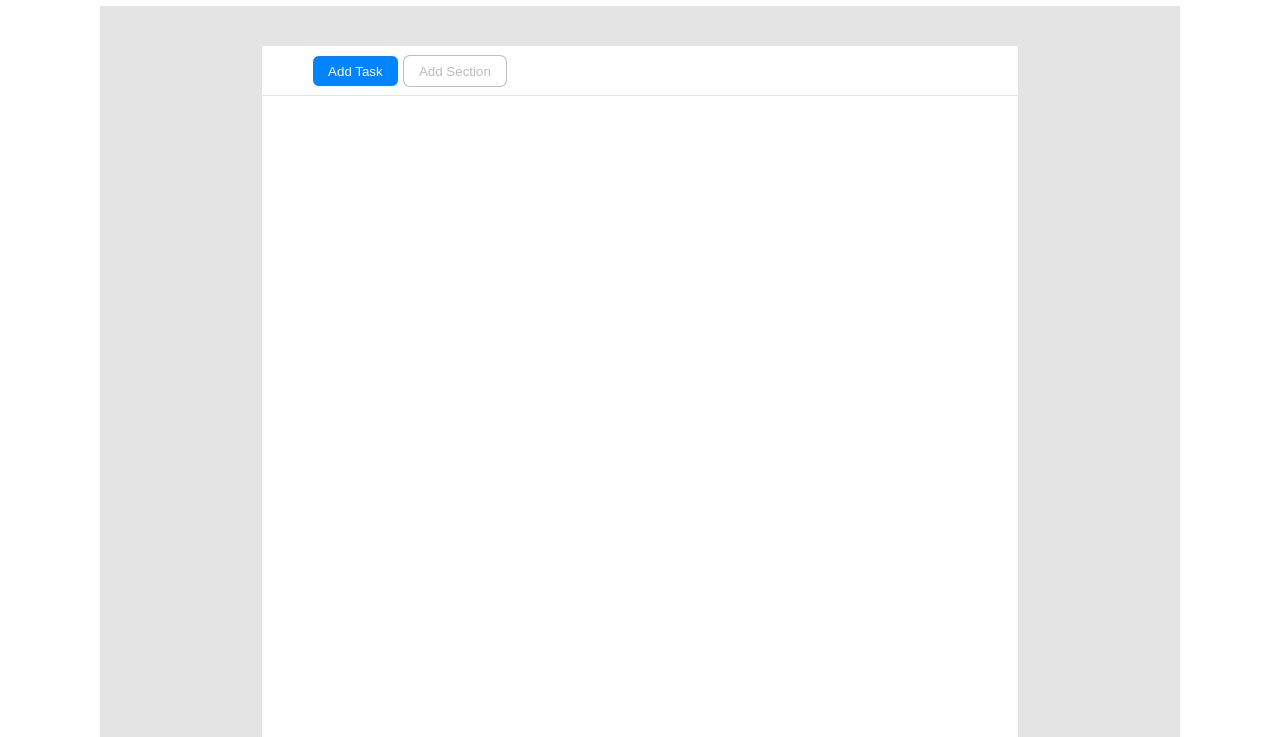
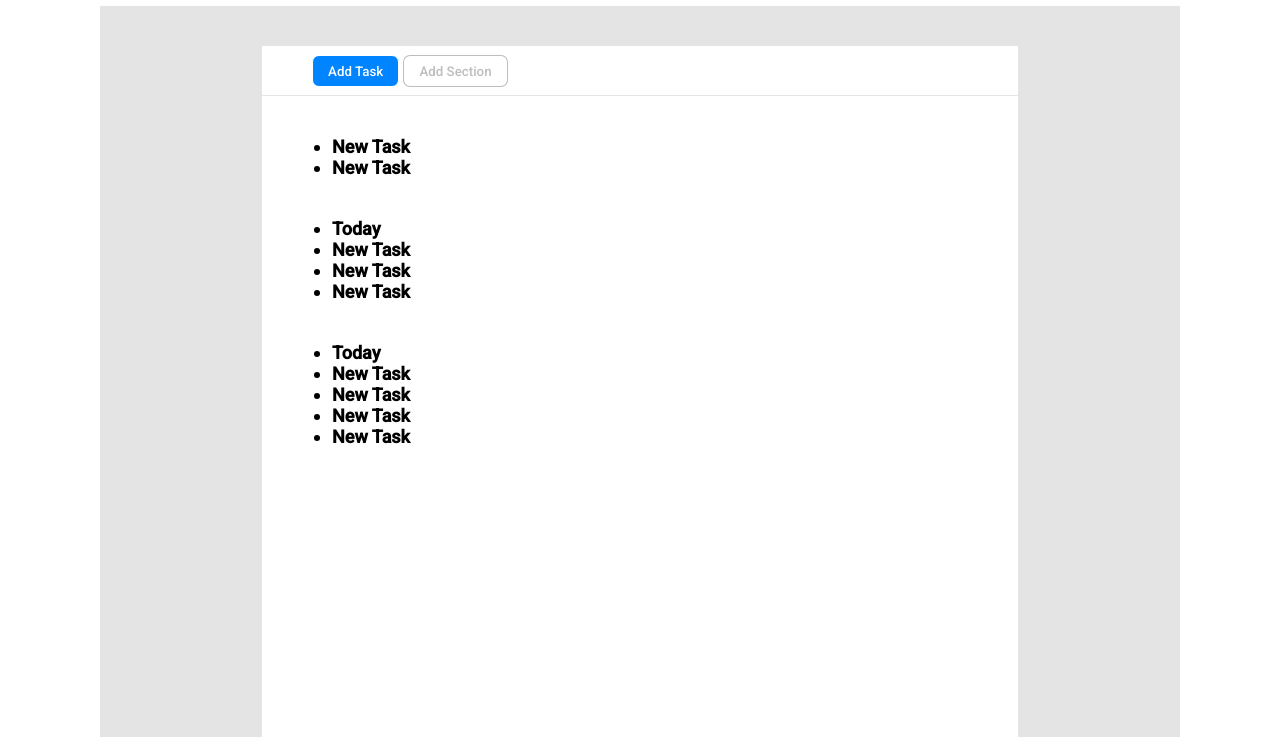
Before and after one commit to michelecanini/html-css-toboolist, a plain HTML site: page index.html in a window 1280 px wide. Shown: the part 63-800 px from the top of the page. Drawn offline with Linux system fonts and the light colour scheme.

Commit message:
list structure done

```diff
--- a/css/style.css
+++ b/css/style.css
@@ -4,6 +4,7 @@
     padding: 0;
     margin: 0 auto;
     box-sizing: border-box;
+    font-family: 'Roboto', sans-serif;
 }
 
 .container{
@@ -15,7 +16,6 @@
 /*impostazioni header*/
 
 header{
-    font-family: 'Roboto', sans-serif;
     position: relative;
     padding-bottom: 5px;
     margin: auto;
@@ -49,6 +49,8 @@ nav{
     border-bottom: 1px solid rgba(128, 128, 128, 0.213);
 }
 
+/*impostazioni bottoni nav*/
+
 input.task{
     padding: 1%;
     padding-left: 2%;
@@ -71,3 +73,11 @@ input.section{
     background-color: white;
     margin-top: 9px;
 }
+
+ul{
+    font-size: 18px;
+    font-weight: bold ;
+    margin-top: 40px;
+    margin-left: 70px
+
+}
--- a/index.html
+++ b/index.html
@@ -28,7 +28,26 @@
             <!--fine nav-->
             <!--inizio contenitore liste-->
             <div>
-
+                <!--prima lista new task-->
+                <ul>
+                    <li>New Task</li>
+                    <li>New Task</li>
+                </ul>
+                <!--seconda lista today-->
+                <ul>
+                    <li>Today</li>
+                    <li>New Task</li>
+                    <li>New Task</li>
+                    <li>New Task</li>
+                </ul>
+                <!--terza upcoming-->
+                <ul>
+                    <li>Today</li>
+                    <li>New Task</li>
+                    <li>New Task</li>
+                    <li>New Task</li>
+                    <li>New Task</li>
+                </ul>
             </div>
             <!--fine contenitore liste-->
         </main>
```
